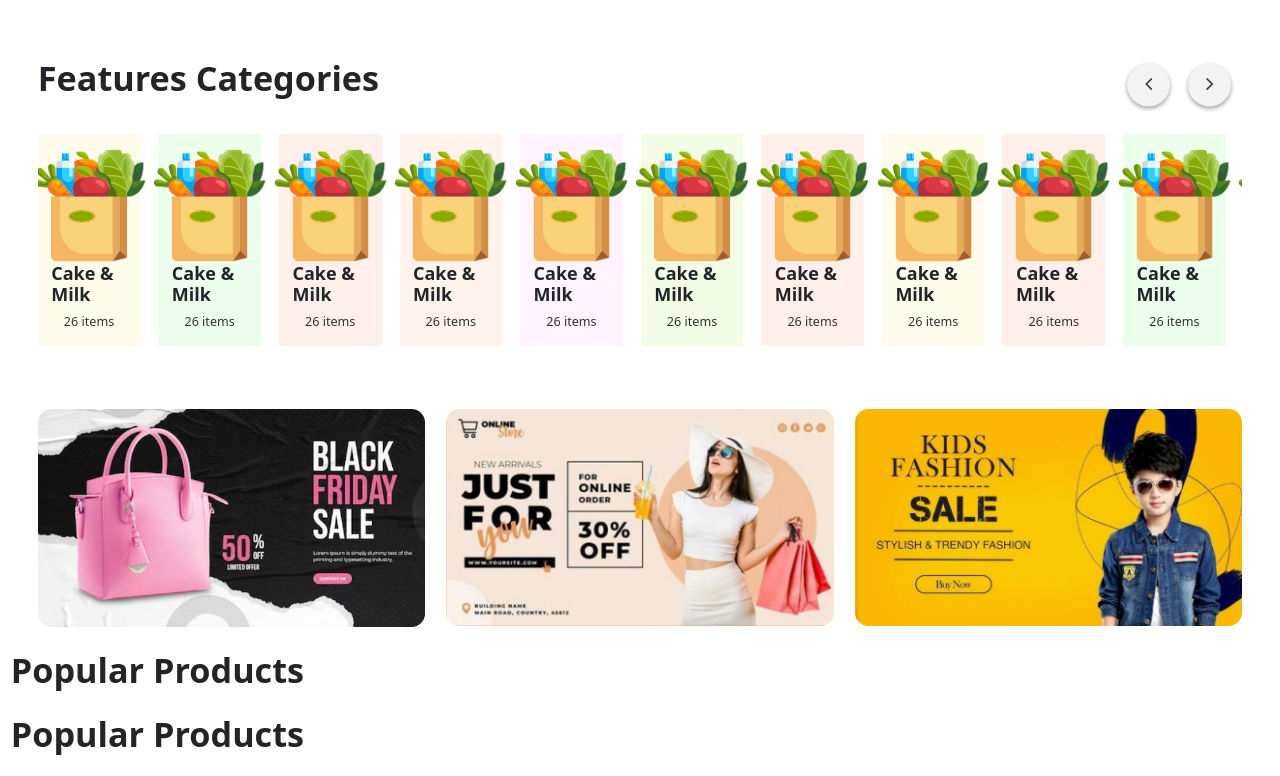
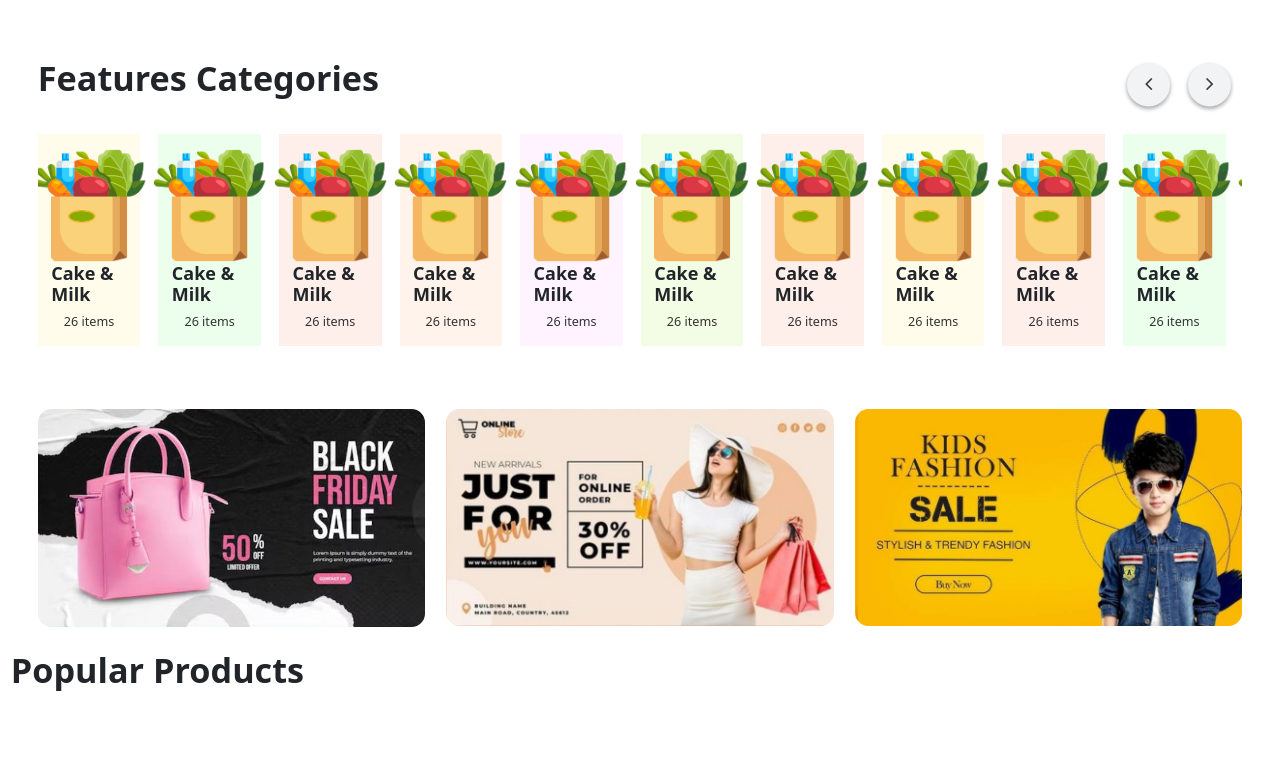
Before and after one commit to yash3567/Dynamic-Ecommerce-Platform, a React (Vite) app in the folder frontend/: page / in a window 1280 px wide. Shown: the part 639-1415 px from the top of the page. After the commit the page ends 1352 px from the top, so only its background shows below. Built offline with nearby package versions, Linux system fonts and the light colour scheme; no server answers.

Commit message:
code modifieed

```diff
--- a/frontend/src/pages/Home/index.jsx
+++ b/frontend/src/pages/Home/index.jsx
@@ -16,13 +16,7 @@ const Home = () => {
         </div>
 
       </section>
-      <section className='homeProducts'>
-        <div className="container-fluid">
-          <h2 className="hd">Popular Products</h2>
 
-        </div>
-
-      </section>
     </>
 
   )
```
